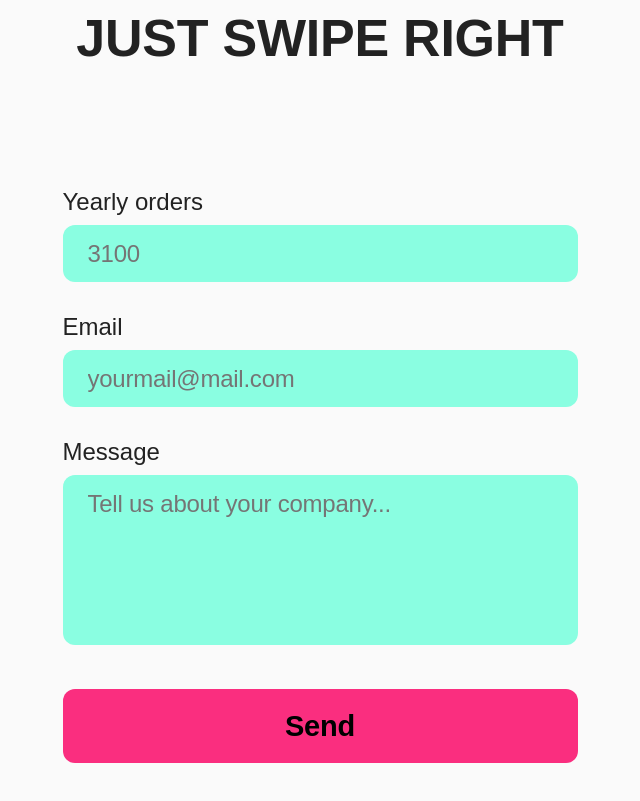
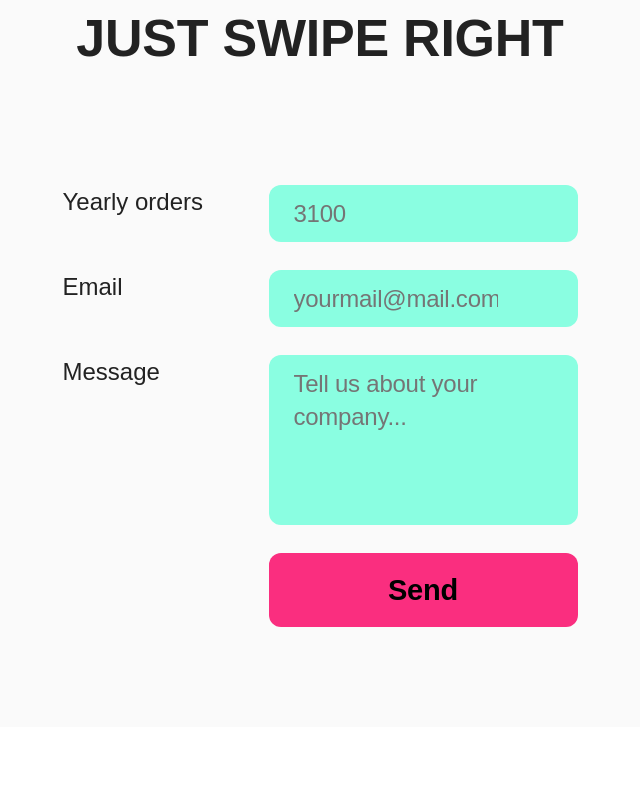
Before and after one commit to dowrow/if-website, a website: page index.html in a window 1280 px wide. Shown: the part 3329-4130 px from the top of the page, without its empty margins (320-960 px from the left). After the commit the page ends 4056 px from the top, so only its background shows below. Drawn offline with Linux system fonts and the light colour scheme.

Commit message:
feat(home): add desktop contact

```diff
--- a/css/contact.css
+++ b/css/contact.css
@@ -56,3 +56,23 @@
     text-align: center;
     margin-top: 44px;
 }
+
+@media (min-width: 960px) {
+    .contact__row {
+        display: flex;
+        justify-content: flex-end;
+    }
+
+    .contact__label {
+        flex: 1 1 40%;
+    }
+
+    .contact__input,
+    .contact__button {
+        flex: 0 1 60%;
+    }
+
+    .contact__button {
+        margin-top: 0;
+    }
+}
--- a/index.html
+++ b/index.html
@@ -246,11 +246,13 @@
                             class="contact__input contact__input--textarea"
                             placeholder="Tell us about your company..."></textarea>
                     </div>
-                    <button
-                        class="contact__button"
-                        type="submit">
-                        Send
-                    </button>
+                    <div class="contact__row">
+                        <button
+                            class="contact__button"
+                            type="submit">
+                            Send
+                        </button>
+                    </div>
                 </form>
             </div>
         </section>
```
